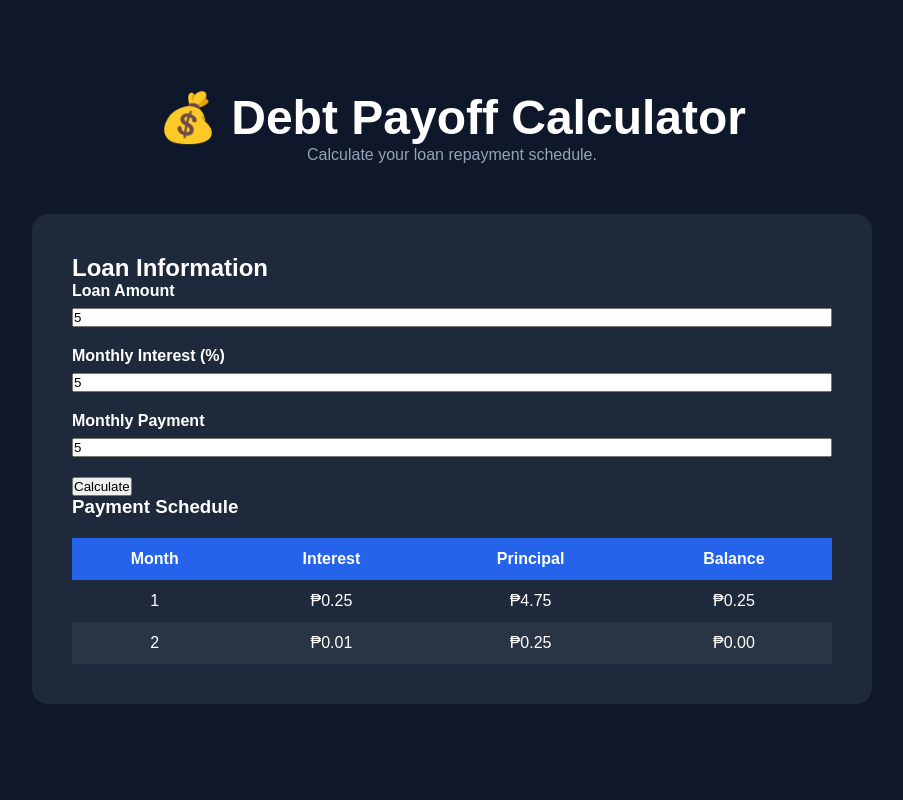
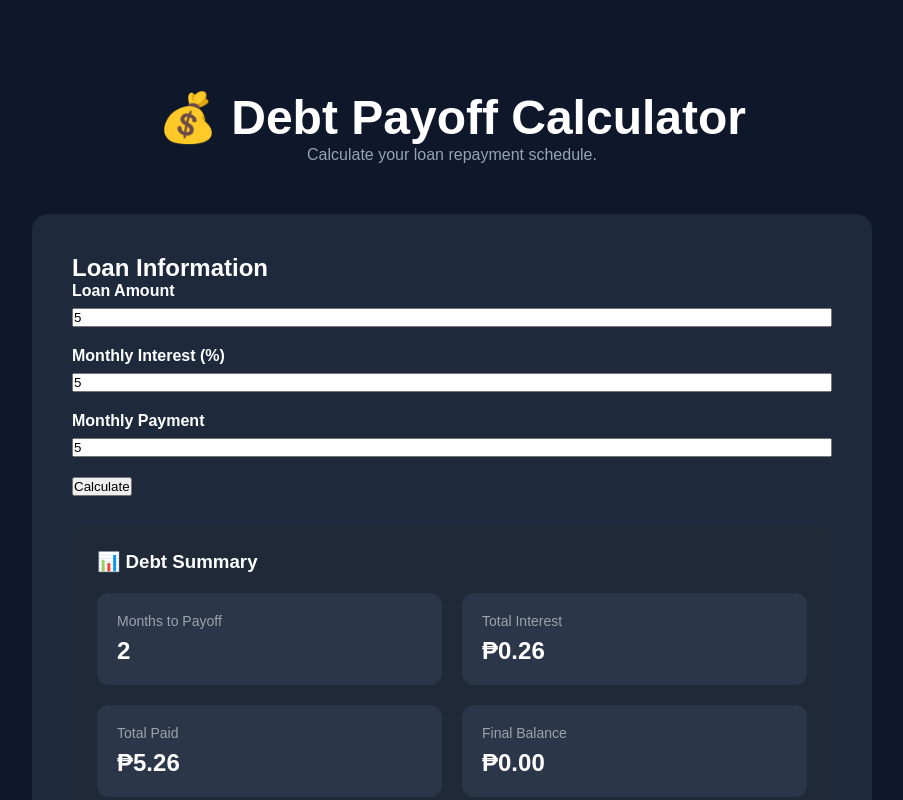
Before and after one commit to harelcornel/debt-payoff-calculator, a React (Vite) app: page / in a window 1280 px wide. Both pictures are taken after typing "5", "5", "5" into the empty fields and a click on the button "Calculate". Shown: the top 800 px of the page, without its empty margins (188-1091 px from the left). Built offline with nearby package versions, Linux system fonts and the light colour scheme.

Commit message:
Validate minimum monthly payment

```diff
--- /dev/null
+++ b/src/components/DebtSummary.jsx
@@ -0,0 +1,46 @@
+import { formatCurrency } from "../utils/calculations";
+
+function DebtSummary({ schedule, loanAmount }) {
+  if (schedule.length === 0) return null;
+
+  const totalMonths = schedule.length;
+
+  const totalInterest = schedule.reduce(
+    (sum, payment) => sum + payment.interest,
+    0
+  );
+
+  const totalPaid = Number(loanAmount) + totalInterest;
+
+  const finalBalance = schedule[schedule.length - 1].balance;
+
+  return (
+    <div className="summary-card">
+      <h3>📊 Debt Summary</h3>
+
+      <div className="summary-grid">
+        <div>
+          <span>Months to Payoff</span>
+          <strong>{totalMonths}</strong>
+        </div>
+
+        <div>
+          <span>Total Interest</span>
+          <strong>₱{formatCurrency(totalInterest)}</strong>
+        </div>
+
+        <div>
+          <span>Total Paid</span>
+          <strong>₱{formatCurrency(totalPaid)}</strong>
+        </div>
+
+        <div>
+          <span>Final Balance</span>
+          <strong>₱{formatCurrency(finalBalance)}</strong>
+        </div>
+      </div>
+    </div>
+  );
+}
+
+export default DebtSummary;
--- a/src/components/LoanForm.jsx
+++ b/src/components/LoanForm.jsx
@@ -1,4 +1,5 @@
 import { useState } from "react";
+import DebtSummary from "./DebtSummary";
 import PaymentTable from "./PaymentTable";
 import {
   formatCurrency,
@@ -24,6 +25,11 @@ function LoanForm() {
     interestRate,
     monthlyPayment
   );
+
+  if (result === null) {
+    alert("Monthly payment must be greater than the monthly interest.");
+    return;
+  }
 
   setSchedule(result);
 };
@@ -69,6 +75,10 @@ function LoanForm() {
         Calculate
       </button>
 
+      <DebtSummary
+        schedule={schedule}
+        loanAmount={loanAmount}
+      />
       <PaymentTable schedule={schedule} />
 
     </main>
--- a/src/index.css
+++ b/src/index.css
@@ -70,3 +70,38 @@ th {
 tr:nth-child(even) {
   background: rgba(255,255,255,.05);
 }
+
+.summary-card {
+  margin-top: 30px;
+  padding: 25px;
+  background: #1f2937;
+  border-radius: 14px;
+}
+
+.summary-card h3 {
+  margin-bottom: 20px;
+}
+
+.summary-grid {
+  display: grid;
+  grid-template-columns: repeat(2, 1fr);
+  gap: 20px;
+}
+
+.summary-grid div {
+  background: #2b3648;
+  padding: 20px;
+  border-radius: 12px;
+}
+
+.summary-grid span {
+  display: block;
+  color: #9ca3af;
+  margin-bottom: 8px;
+  font-size: 14px;
+}
+
+.summary-grid strong {
+  font-size: 24px;
+  color: white;
+}
--- a/src/utils/calculations.js
+++ b/src/utils/calculations.js
@@ -35,7 +35,9 @@ export function calculatePayoffSchedule(
   loanAmount,
   interestRate,
   monthlyPayment
-) {
+
+)
+{
   const schedule = [];
 
   let balance = Number(loanAmount);
@@ -46,12 +48,17 @@ export function calculatePayoffSchedule(
 
   while (balance > 0) {
     const interest = Number((balance * rate).toFixed(2));
-    let principal = payment - interest;
+let principal = payment - interest;
 
-    // Prevent overpaying the last month
-    if (principal > balance) {
-      principal = balance;
-    }
+// Payment is too small to reduce the balance
+if (principal <= 0) {
+  return null;
+}
+
+// Prevent overpaying the last month
+if (principal > balance) {
+  principal = balance;
+}
 
     balance = Number((balance - principal).toFixed(2));
 
```
Lines whose indentation alone changed are shown as unchanged.
